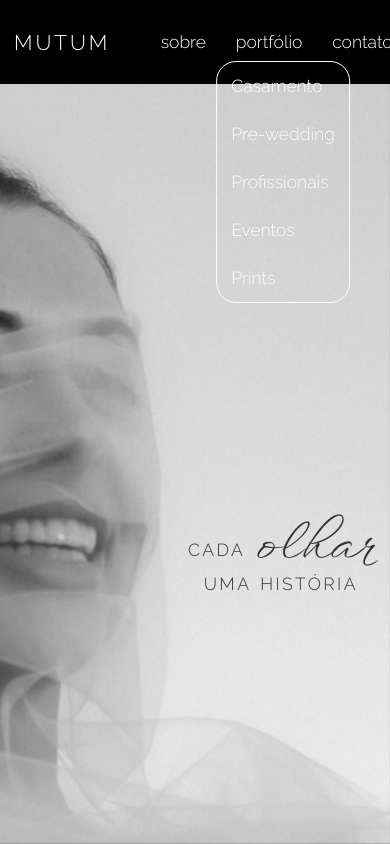
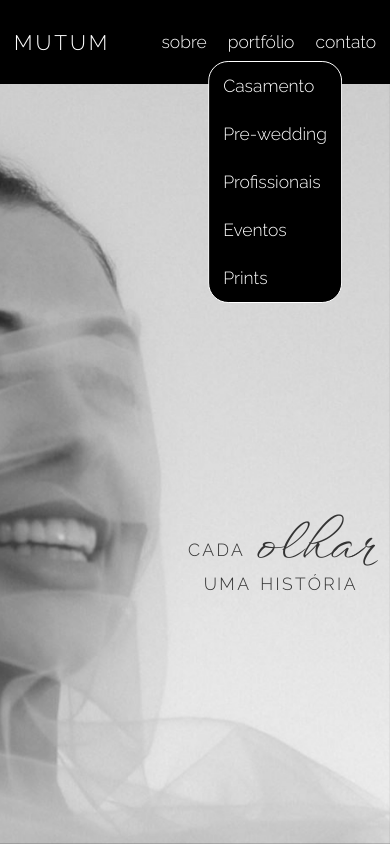
Before and after one commit to MariliaNewton/mutum, a React (Vite) app: page / in a window 390 px wide. Both pictures are taken after a click on the item "portfólio". Shown: the top 844 px of the page. Built offline with nearby package versions, Linux system fonts and the light colour scheme.

Commit message:
Fix thumbnails size on small mobile

```diff
--- a/src/components/Header.jsx
+++ b/src/components/Header.jsx
@@ -1,10 +1,5 @@
-import { Link, useOutletContext } from "react-router-dom";
-import {
-  motion,
-  AnimatePresence,
-  useAnimation,
-  useMotionValue,
-} from "motion/react";
+import { Link } from "react-router-dom";
+import { motion, AnimatePresence } from "motion/react";
 import { useEffect, useRef, useState } from "react";
 
 const COLOR_DD_IN_PX = 630;
@@ -91,6 +86,7 @@ export default function Header({
                   color={color}
                   topOfPage={topOfPage}
                   isHome={isHome}
+                  isMobile={isMobile}
                 />
               )}
             </AnimatePresence>
@@ -109,7 +105,7 @@ export default function Header({
   );
 }
 
-function DropDownMenu({ backgroundColor, color, topOfPage, isHome }) {
+function DropDownMenu({ backgroundColor, color, topOfPage, isHome, isMobile }) {
   const liVariants = {
     hidden: {
       opacity: 0,
@@ -147,7 +143,13 @@ function DropDownMenu({ backgroundColor, color, topOfPage, isHome }) {
       }}
       style={{
         borderColor: color,
-        backgroundColor: !isHome ? "#fff" : topOfPage ? "" : backgroundColor,
+        backgroundColor: isMobile
+          ? backgroundColor
+          : !isHome
+          ? "#fff"
+          : topOfPage
+          ? ""
+          : backgroundColor,
         x: "-50%",
       }}
       className="dropdown-menu"
--- a/src/components/Layout.jsx
+++ b/src/components/Layout.jsx
@@ -12,8 +12,8 @@ import {
 
 const SECOND = 1000;
 const MIN_PAGE_LOAD = 1.8 * SECOND;
-const MOBILE_MAX_PX = 1024;
 const MOBILE_MEDIA_QUERY = "(max-width: 1024px)";
+const MOBILE_SM_MEDIA_QUERY = "(max-width: 480px)";
 // const MIN_PAGE_LOAD = 3.8 * SECOND;
 const GREY = "#333333";
 const WHITE = "#fff";
@@ -23,9 +23,11 @@ export default function Layout() {
   const [headerTextColor, setHeaderTextColor] = useState(GREY);
   const [headerBackgroundColor, setHeaderBackgroundColor] = useState("");
   const [backgroundColor, setBackgroundColor] = useState(WHITE);
-  // const [isMobile, setIsMobile] = useState(window.innerWidth <= MOBILE_MAX_PX);
   const [isMobile, setIsMobile] = useState(
     () => window.matchMedia(MOBILE_MEDIA_QUERY).matches
+  );
+  const [isMobileSm, setIsMobileSm] = useState(
+    () => window.matchMedia(MOBILE_SM_MEDIA_QUERY).matches
   );
 
   const location = useLocation();
@@ -44,25 +46,18 @@ export default function Layout() {
 
   useEffect(() => {
     const mediaQueryList = window.matchMedia(MOBILE_MEDIA_QUERY);
+    const mediaQueryListSm = window.matchMedia(MOBILE_SM_MEDIA_QUERY);
 
     const handleMediaChange = (e) => setIsMobile(e.matches);
+    const handleMediaSmChange = (e) => setIsMobileSm(e.matches);
 
     mediaQueryList.addEventListener("change", handleMediaChange);
-    return () =>
+    mediaQueryListSm.addEventListener("change", handleMediaSmChange);
+    return () => {
       mediaQueryList.removeEventListener("change", handleMediaChange);
+      mediaQueryListSm.removeEventListener("change", handleMediaSmChange);
+    };
   }, []);
-
-  // useEffect(() => {
-  //   const handleResize = () => {
-  //     setIsMobile(window.innerWidth <= MOBILE_MAX_PX);
-  //     console.log(window.innerWidth);
-  //   };
-
-  //   window.addEventListener("resize", handleResize);
-  //   handleResize();
-
-  //   return () => window.removeEventListener("resize", handleResize);
-  // }, []);
 
   useEffect(() => {
     if (!isHome) {
@@ -137,6 +132,7 @@ export default function Layout() {
             <Outlet
               context={{
                 isMobile,
+                isMobileSm,
                 loading,
                 backgroundColor,
                 setHeaderTextColor,
--- a/src/index.css
+++ b/src/index.css
@@ -112,6 +112,7 @@ header {
   list-style: none;
   display: flex;
   gap: 1.625rem;
+  padding-left: 0;
 }
 
 .header-nav-links a,
@@ -126,10 +127,6 @@ header {
 .header-nav-links li > span {
   padding: 0.5rem 0.75rem;
   border-radius: 100px;
-}
-.header-nav-links li:last-child > a,
-.header-nav-links li:last-child > span {
-  padding-right: 0;
 }
 
 .header-nav-links li {
@@ -165,6 +162,7 @@ header {
   flex-direction: column;
   gap: 1rem;
   border-radius: 20px;
+  will-change: transform;
 }
 
 .dropdown-menu li > a {
@@ -737,8 +735,8 @@ footer {
 /* PORTFOLIO PAGE */
 
 .portfolio-page-section {
-  margin-top: 10vh;
-  min-height: 70vh;
+  /* margin-top: 10vh; */
+  /* min-height: 70vh; */
   display: flex;
   flex-direction: column;
 }
@@ -760,6 +758,10 @@ footer {
   font-weight: 400;
   padding: 0rem 1rem;
   align-self: center;
+}
+
+.portfolio-page-section > h1 {
+  margin: 12.5vh 0vh 6vh 0vh;
 }
 
 .portfolio-contact {
@@ -811,8 +813,8 @@ footer {
 }
 
 .fullscreen-photo {
-  max-height: 75vh;
-  max-width: 80vw;
+  max-height: 100%;
+  max-width: 100%;
   object-fit: cover;
   will-change: transform;
 }
@@ -927,7 +929,7 @@ footer {
 
 /* MEDIA QUERIES */
 
-@media (max-width: 1024px) {
+@media (max-width: 1024px), (max-device-width: 1024) {
   .hero > img {
     object-position: 65% 0%;
   }
@@ -959,14 +961,10 @@ footer {
     padding-top: 10vh;
   } */
 
-  .portfolio-page-section {
+  /* .portfolio-page-section {
     padding-top: 0vh;
     margin-top: 0;
-  }
-
-  .portfolio-page-section > h1 {
-    margin: 12.5vh 0vh 6vh 0vh;
-  }
+  } */
 
   /* HEADER */
 
@@ -974,6 +972,11 @@ footer {
     -webkit-user-select: none;
     -ms-user-select: none;
     user-select: none;
+  }
+
+  .header-nav-links li:last-child > a,
+  .header-nav-links li:last-child > span {
+    padding-right: 0;
   }
 
   /* HERO */
@@ -1127,7 +1130,8 @@ footer {
   /* CURSOR */
 
   .circle-cursor {
-    visibility: hidden;
+    display: none;
+    background-color: red;
   }
 }
 
@@ -1306,6 +1310,9 @@ footer {
   .header-logo a {
     font-size: 1.5rem;
   }
+  .header-nav-links {
+    gap: 0;
+  }
 
   /* HERO */
   .hero-text > h1 > span {
@@ -1377,6 +1384,23 @@ footer {
     margin-bottom: 0.25rem;
   }
 
+  /* PORTFOLIO CATEGORY */
+  .photos-navigation {
+    height: 97.5px;
+    width: 78px;
+  }
+  .photos-navigation-container {
+    gap: 15px;
+  }
+  .fullscreen-container {
+    max-height: 75vh;
+    max-width: 95vw;
+  }
+  .images-grid-portfolio {
+    padding: 0 0.25rem;
+    columns: 120px;
+  }
+
   /* FOOTER */
   footer {
     flex-direction: column-reverse;
--- a/src/pages/PortfolioCategory.jsx
+++ b/src/pages/PortfolioCategory.jsx
@@ -51,7 +51,9 @@ const contentArr = {
 };
 
 const NAV_PHOTO_WIDTH = 104;
+const NAV_PHOTO_WIDTH_MOBILE = 78;
 const NAV_PHOTO_GAP = 30;
+const NAV_PHOTO_GAP_MOBILE = 15;
 const DRAG_MIN = 25;
 
 export default function PortfolioCategory() {
@@ -60,7 +62,10 @@ export default function PortfolioCategory() {
   const content = contentArr[category.toLocaleLowerCase()];
   const selectedImgRef = useRef(null);
   const dragX = useMotionValue(0);
-  const { isMobile, loading } = useOutletContext();
+  const { isMobile, isMobileSm, loading } = useOutletContext();
+
+  const photoWidth = isMobileSm ? NAV_PHOTO_WIDTH_MOBILE : NAV_PHOTO_WIDTH;
+  const photoGap = isMobileSm ? NAV_PHOTO_GAP_MOBILE : NAV_PHOTO_GAP;
 
   useEffect(() => {
     selectedImgRef.current = selectedImg;
@@ -177,8 +182,7 @@ export default function PortfolioCategory() {
               <motion.div
                 animate={{
                   x: `${
-                    -selectedImg * (NAV_PHOTO_WIDTH + NAV_PHOTO_GAP) -
-                    NAV_PHOTO_WIDTH / 2
+                    -selectedImg * (photoWidth + photoGap) - photoWidth / 2
                   }px`,
                 }}
                 transition={{
```
